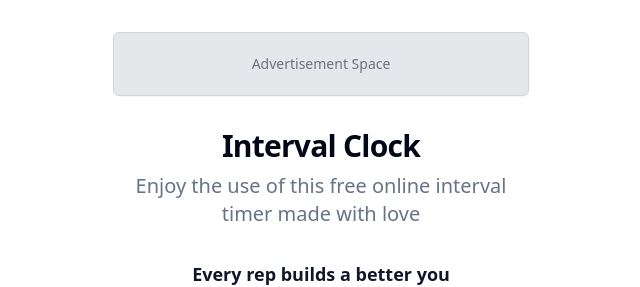
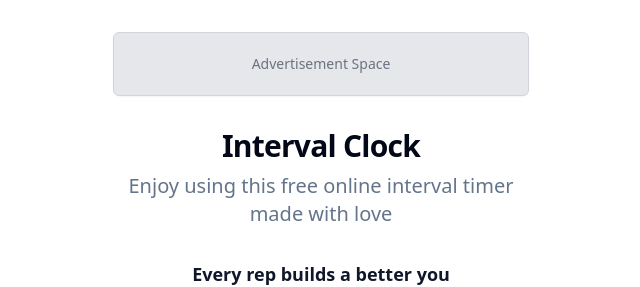
Before and after one commit to eyalptb/my-simple-interval-clock, a React (Vite) app: page / in a window 1280 px wide. Shown: the top 287 px of the page, without its empty margins (319-959 px from the left). Built offline with nearby package versions, Linux system fonts and the light colour scheme; no server answers.

Commit message:
Fix wording in header
Change "Enjoy the use of this free online interval timer made with love" to "Enjoy using this free online interval timer made with love"

```diff
--- a/src/pages/Index.tsx
+++ b/src/pages/Index.tsx
@@ -1,3 +1,4 @@
+
 import React from 'react';
 import { TimerProvider } from '@/contexts/TimerContext';
 import FlipClock from '@/components/FlipClock';
@@ -21,7 +22,7 @@ const Index = () => {
           <header className="mb-8 text-center">
             <h1 className="text-3xl font-bold tracking-tight">Interval Clock</h1>
             <h2 className="text-xl mt-2 text-muted-foreground">
-              Enjoy the use of this free online interval timer made with love
+              Enjoy using this free online interval timer made with love
             </h2>
           </header>
 
```
